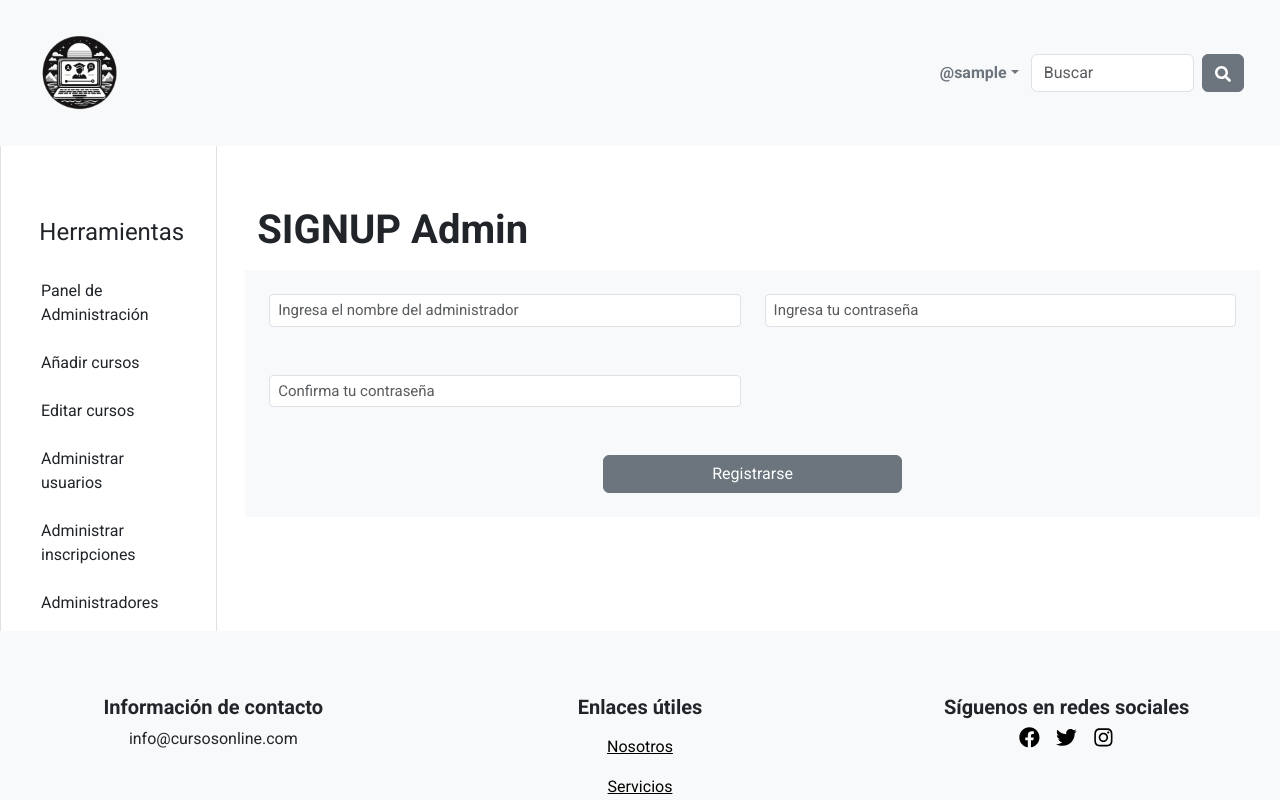
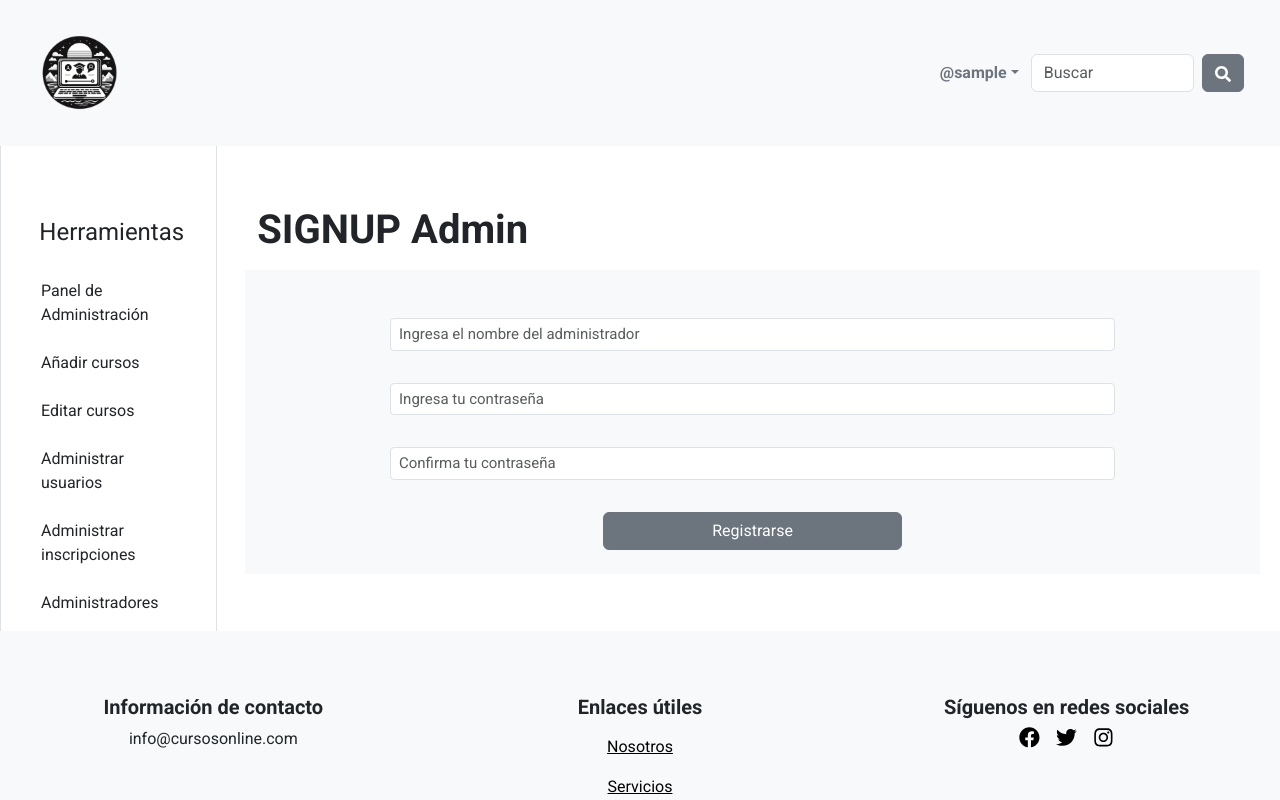
Before and after one commit to pablomos87/frontdeploy, a React (Create React App) app in the folder src/: page /admin/signup in a window 1280 px wide. Shown: the top 800 px of the page. Built offline with nearby package versions, Linux system fonts and the light colour scheme; sample sign-in values are in the browser's storage; the HTML template or start-up script is replaced by a standard one.

Commit message:
commit 20/02

```diff
--- a/src/Components/SignupForm.jsx
+++ b/src/Components/SignupForm.jsx
@@ -1,7 +1,7 @@
 import React from "react";
 import { Form, FormControl, FormGroup, Button, Row, Col } from 'react-bootstrap';
 
-const SignupForm = ({ onSubmit, formData, formFields }) => {
+const SignupForm = ({ onSubmit, formData, formFields, isAdmin }) => {
 
     const handleSubmit = async (e) => {
         e.preventDefault();
@@ -10,10 +10,10 @@ const SignupForm = ({ onSubmit, formData, formFields }) => {
 
     return (
         <Form onSubmit={handleSubmit} className="bg-light p-4 w-100 mx-auto">
-            <Row>
+            <Row className="pt-4">
                 {formFields.slice(0, 4).map((field, index) => (
-                    <Col key={index} className="mb-4" md={6}>
-                        <FormGroup className="mb-4">
+                    <Col key={index} className="mb-4" md={isAdmin ? 12: 6}>
+                        <FormGroup className={isAdmin ? 'mb-2 d-flex justify-content-center': 'mb-4 '}>
                             <FormControl
                                 type={field.type || "text"}
                                 id={field.name}
@@ -21,7 +21,7 @@ const SignupForm = ({ onSubmit, formData, formFields }) => {
                                 placeholder={field.placeholder}
                                 value={formData[field.name]}
                                 onChange={(e) => field.onChange(e.target.value)}
-                                className="form-control form-control-sm"
+                                className={isAdmin ? 'w-75 form-control form-control-sm' : 'w100 form-control form-control-sm'}
                                 style={{ fontSize: '15px', '@media (max-width: 762px)': { fontSize: '12px' }, '@media (max-width: 576px)': { fontSize: '8px' } }}
                                 required={field.required}
                             />
--- a/src/Pages/AdminSignup.jsx
+++ b/src/Pages/AdminSignup.jsx
@@ -45,12 +45,12 @@ const AdminSignup = () => {
 
   return (
     <Container className="d-flex flex-column justify-content-center m-1">
-      <div className="d-flex flex-column justify-content-center align-items-left container-fluid w-100 pb-2 pt-2">
-        <h3 className="display-6 fw-bold pt-5">SIGNUP Admin</h3>
-      </div>
-      <SignupForm onSubmit={handleSubmit} formData={formData} formFields={formFields} />
-    </Container>
-  );
+    <div className="d-flex flex-column justify-content-center align-items-left container-fluid w-100 pb-2 pt-2">
+      <h3 className="display-6 fw-bold pt-5">SIGNUP Admin</h3>
+    </div>
+    <SignupForm onSubmit={handleSubmit} formData={formData} formFields={formFields} isAdmin={true}/>
+  </Container>
+);
 };
 
 export default AdminSignup;
```
